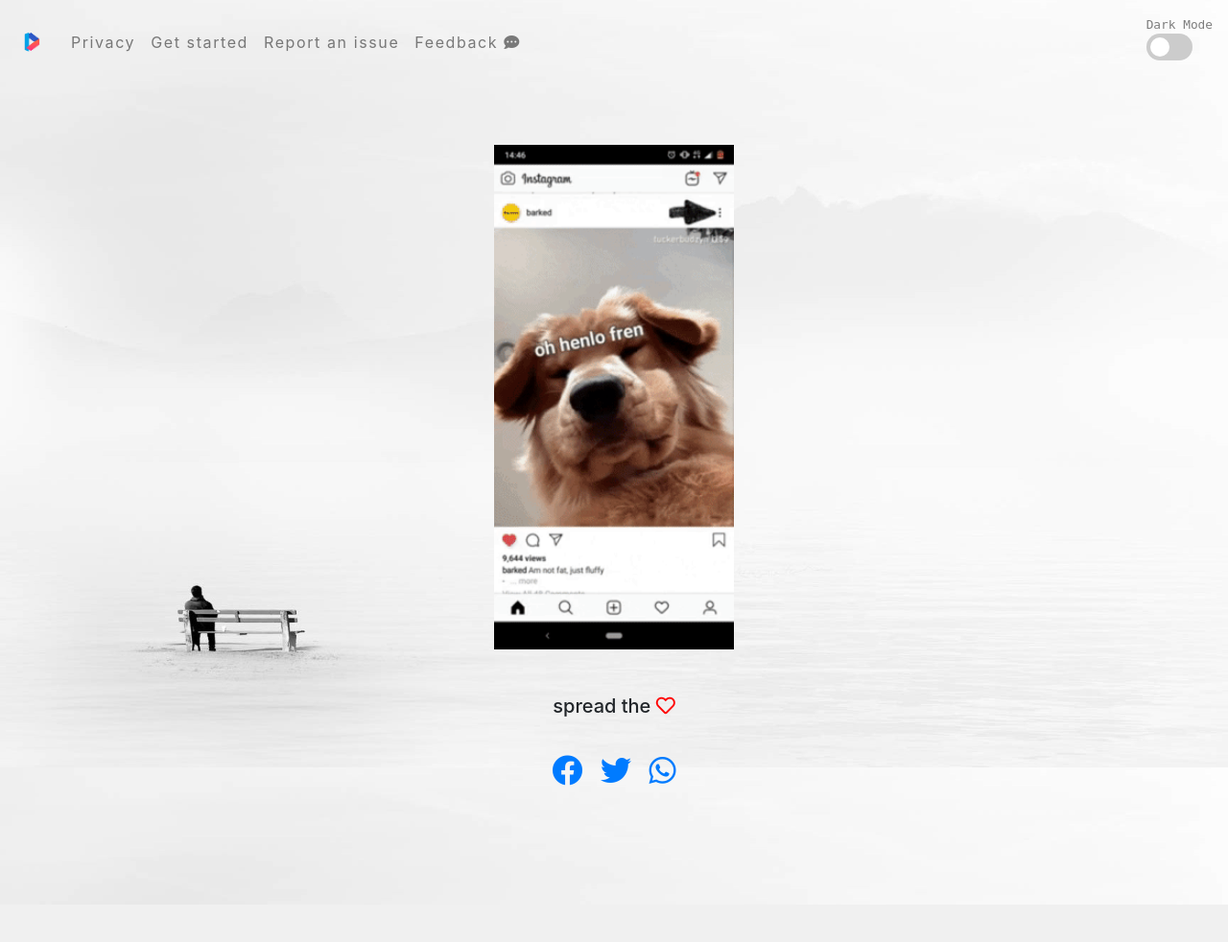
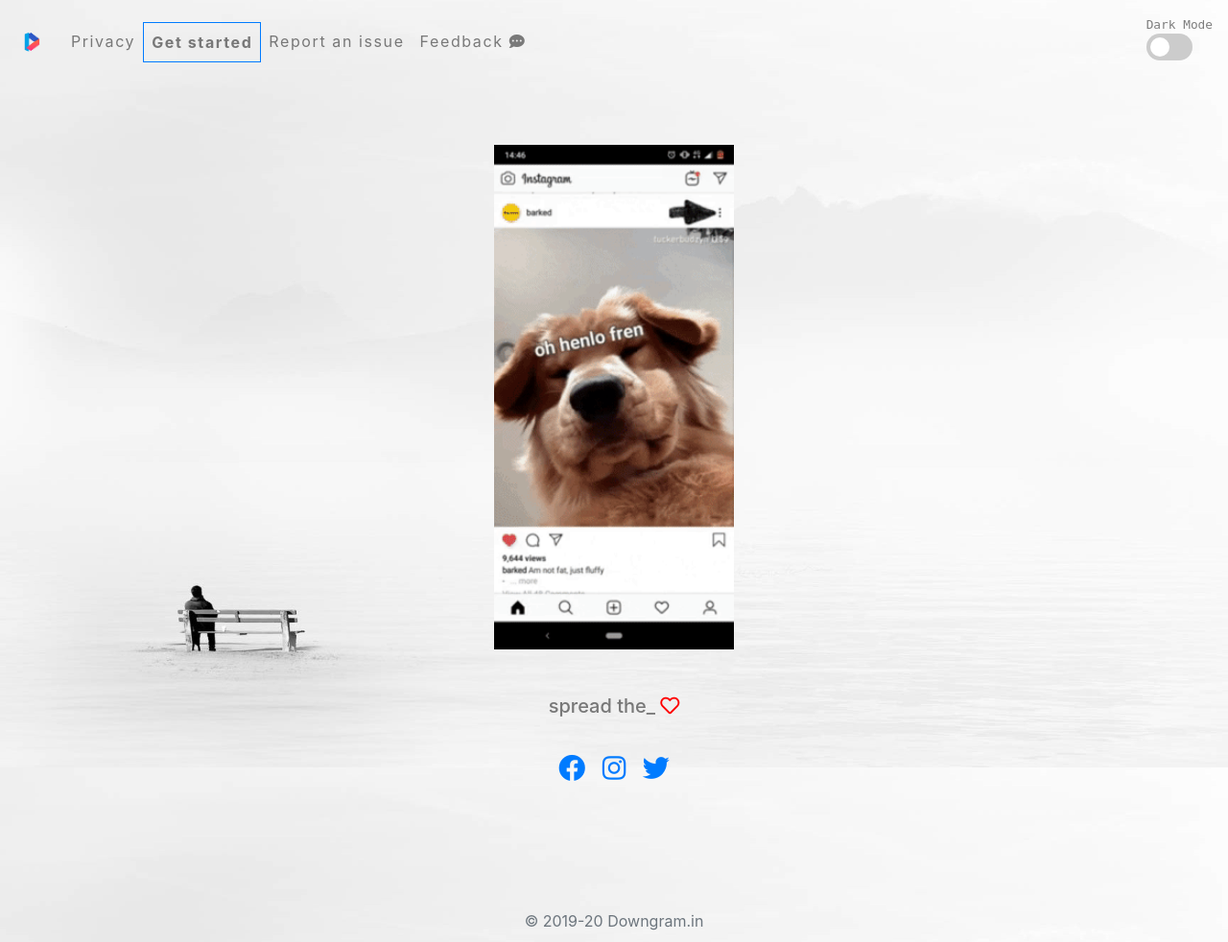
Before and after one commit to far11ven/Downgram-Web, a PHP site: page /pages/getting-started.html in a window 1280 px wide. Shown: the whole page at 96% size. Before the commit the page ends 832 px from the top, so only its background shows below. Run offline with PHP 8.4, Linux system fonts and the light colour scheme; some libraries are stand-ins or nearby versions.

Commit message:
09-09-2019 sync working copy

```diff
--- a/pages/getting-started-mobile.html
+++ b/pages/getting-started-mobile.html
@@ -91,6 +91,11 @@
       </div>
     </div>
   </div>
+  <footer class="footer">
+      <div class="footer-container">
+        <span class="text-muted">© 2019-20 Downgram.in</span>
+      </div>
+    </footer>
 
   <script src="https://connect.facebook.net/en_US/sdk.js#xfbml=1&version=v3.2&appId=406944066536664&autoLogAppEvents=1"
     async defer crossorigin="anonymous"> </script>
--- a/pages/getting-started.html
+++ b/pages/getting-started.html
@@ -38,16 +38,16 @@
     <div class="collapse navbar-collapse" id="navbarSupportedContent">
       <ul class="navbar-nav mr-auto">
        <li class="nav-item header">
-          <a class="nav-item nav-link dark-th" href="/pages/privacy.html">Privacy</a>
+          <a class="nav-link dark-th" href="/pages/privacy.html">Privacy</a>
         </li>
         <li class="nav-item header">
-          <a class="nav-item nav-link dark-th" href="/pages/getting-started.html">Get started</a>
+          <a class="nav-link dark-th" href="/pages/getting-started.html">Get started</a>
         </li>
         <li class="nav-item header">
-           <a class="nav-item nav-link dark-th" href="/pages/report-issue.html">Report an issue</a>
+           <a class="nav-link dark-th" href="/pages/report-issue.html">Report an issue</a>
         </li>
         <li class="nav-item header">
-          <a class="nav-item nav-link dark-th"
+          <a class="nav-link dark-th"
             href="https://docs.google.com/forms/d/e/1FAIpQLScsz8jaqcS7mc48UqqHVfzH9Vxo8kztSPWaTCOl-Pm5y3a-sw/viewform?vc=0&c=0&w=1"
             target="_blank">Feedback <i class="fas fa-comment-dots"></i></a>
         </li>
@@ -69,28 +69,31 @@
 
     <div class="container col-md-6">
       <div id="social" style="padding:15px;">
-        <h5>
-          spread the <i class="far fa-heart stats" style="color:red;"></i>
+                <h5 class="dark-th">
+                  spread the_ <i class="far fa-heart stats" style="color:red;"></i>
                   <pre> </pre>
-          <h2>
+                  <h3>
                     <a class="social-link" target="_blank"
-              OnClick="window.open(this.href,'targetWindow','toolbar=no,location=0,status=no,menubar=no,scrollbars=yes,resizable=yes,width=600,height=350'); return false;"
-              href="https://www.facebook.com/sharer/sharer.php?u=http%3A%2F%2Fwww.downgram.in%2F&amp;src=sdkpreparse">
+                      href="https://www.facebook.com/downgramapp/">
                       <i class="fab fa-facebook"></i>
                     </a>
                     <a class="social-link" target="_blank"
-              OnClick="window.open(this.href,'targetWindow','toolbar=no,location=0,status=no,menubar=no,scrollbars=yes,resizable=yes,width=600,height=300'); return false;"
-              href="https://twitter.com/share?hashtags=downgram_app,awesome_site&text=Hey%21+try+out%3A www.downgram.in - Instagram Videos, Photos %26 IGTV Download @downgram_app">
+                      href="https://www.instagram.com/downgram_app/">
+                      <i class="fab fa-instagram"></i>
+                    </a>
+                    <a class="social-link" target="_blank"
+                      href="https://twitter.com/downgram_app">
                       <i class="fab fa-twitter"></i></a>
-            <a class="social-link" target="_blank"
-              OnClick="window.open(this.href,'targetWindow','toolbar=no,location=0,status=no,menubar=no,scrollbars=yes,resizable=yes,width=600,height=300'); return false;"
-              href="https://api.whatsapp.com/send?text=Hey%21%20try%20out%3A%20www.downgram.in%20-%20Instagram%20Videos,%20Photos%20%26%20IGTV%20Download">
-              <i class="fab fa-whatsapp"></i></a>
-          </h2>
+                  </h3>
                 </h5>
         </div>
     </div>
   </div>
+  <footer class="footer">
+      <div class="footer-container">
+        <span class="text-muted">© 2019-20 Downgram.in</span>
+      </div>
+    </footer>
 
   <script src="https://connect.facebook.net/en_US/sdk.js#xfbml=1&version=v3.2&appId=406944066536664&autoLogAppEvents=1"
     async defer crossorigin="anonymous"> </script>
--- a/pages/index.js
+++ b/pages/index.js
@@ -26,8 +26,14 @@
         config = responseJSON;
         getSessionCount();
       });
-  } else if (window.location.pathname === "/pages/404.html") {
-    window.location.replace("https://www.downgram.in");
+  } else {
+      if (window.location.pathname === "/pages/404.html") {
+            window.location.replace("https://www.downgram.in");
+      }
+
+      $('a[href="' + window.location.pathname + '"]')
+      .parents("li") //variations ("li,ul")
+      .addClass("active");
   }
 
   $("a[title~='Host']").hide();
--- a/style.css
+++ b/style.css
@@ -1,4 +1,4 @@
-@media (max-width:2048px) and (min-width:1366px) {
+@media (max-width:2048px) and (min-width:1024px) {
   body {
   background-image: url("assets/white_nature.jpg");
   background-attachment: fixed;
@@ -14,7 +14,7 @@
 
 }
 
-@media (max-width:1366px) and (min-width:575px) {
+@media (max-width:1024px) and (min-width:575px) {
 
   body {
     background-image: url("assets/white_nature.jpg");
@@ -39,6 +39,10 @@
     background-position: center;
     background-repeat: no-repeat;
     background-size: cover;
+  }
+
+  .vertical-ads{
+    display:none;
   }
 
   .card-columns{
@@ -117,6 +121,11 @@
   left: 0;
 }
 
+.header.active {
+    border: 0.1rem solid #007bff;
+    font-weight: bold;
+}
+
 #search-btn{
   border: 1.1px solid #007bff;
   background-color: #007bff;
@@ -169,6 +178,7 @@
 
 img.playstore:hover, img.browserbadge:hover{
    opacity:0.8;
+   transform: scale(1.05);
 }
 
 img.navbar-logo{
```
Also changed, not shown: index.html (+38 -4 lines), index.js (+9 -2 lines), pages/404.html (+22 -0 lines), pages/privacy.html (+9 -4 lines), pages/report-issue.html (+28 -5 lines). Lines whose indentation alone changed are shown as unchanged.
